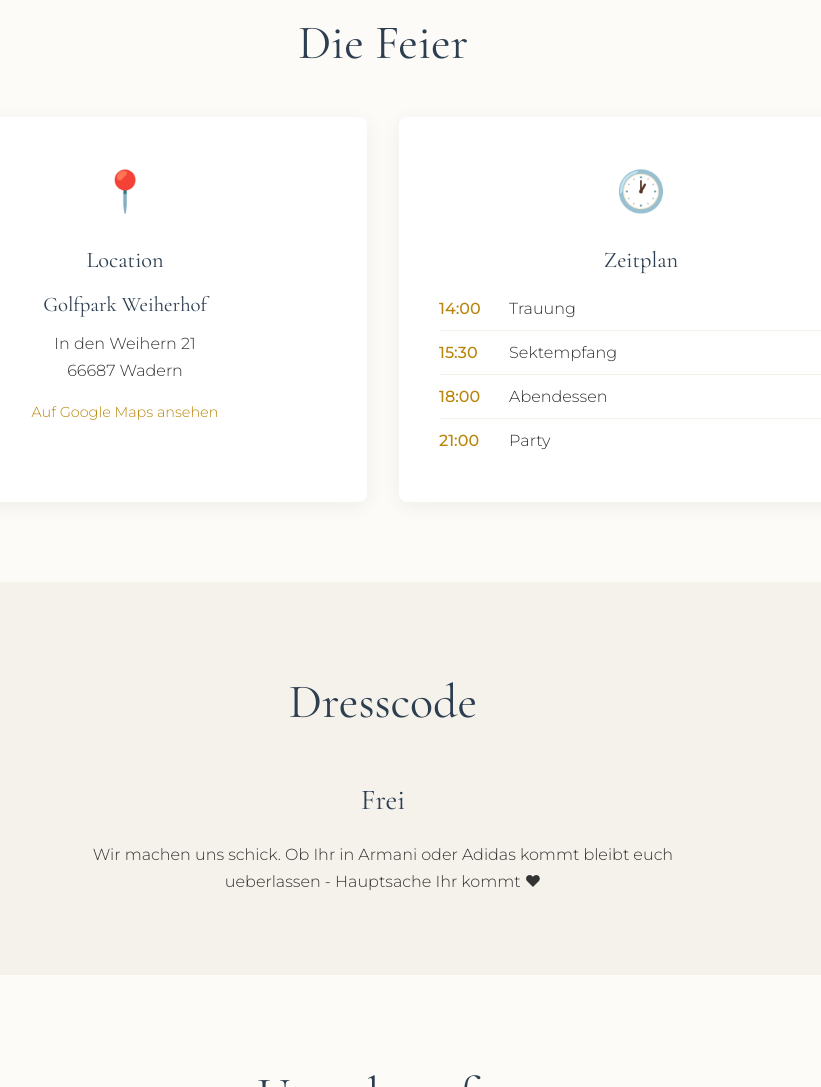
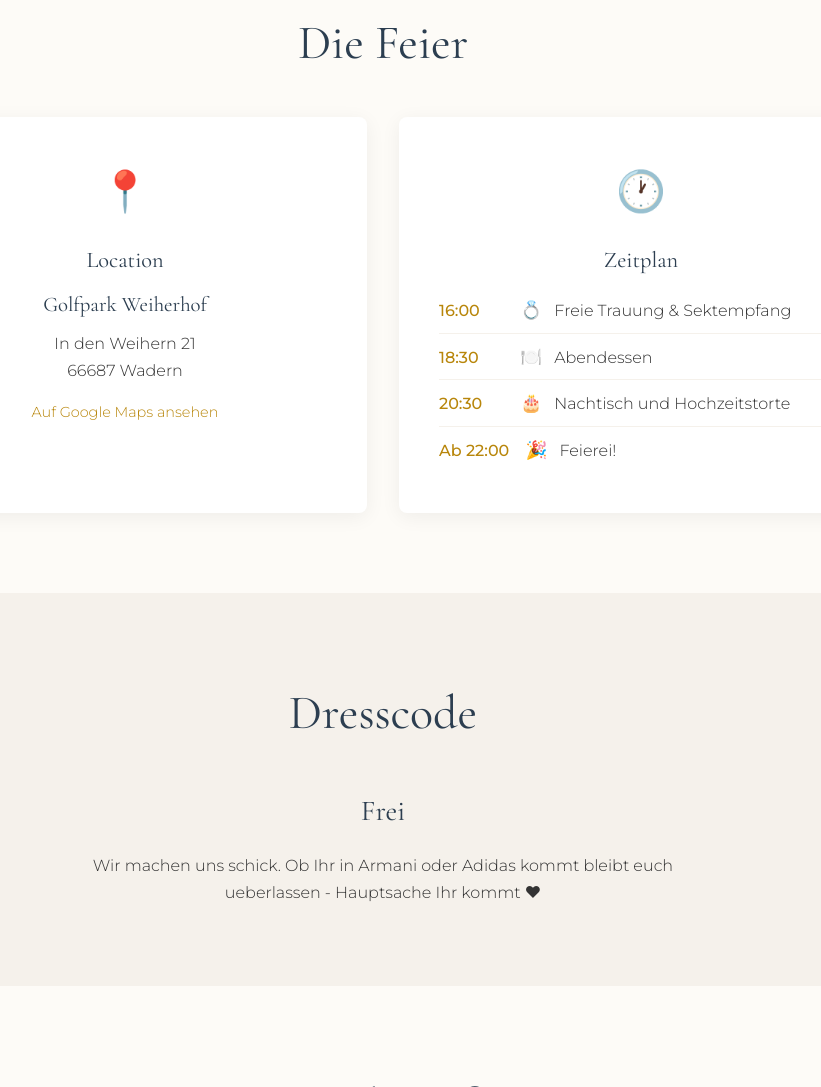
Before and after one commit to Geschnetzelt/wedding, a plain HTML site: page index.html in a window 1280 px wide. Shown: the part 877-1964 px from the top of the page, without its empty margins (257-1078 px from the left). Drawn offline with nearby package versions, Linux system fonts and the light colour scheme.

Commit message:
Update timeline with new times and pictograms

```diff
--- a/index.html
+++ b/index.html
@@ -38,10 +38,10 @@
                         <div class="icon">&#128336;</div>
                         <h3>Zeitplan</h3>
                         <ul class="timeline">
-                            <li><span class="time">14:00</span> Trauung</li>
-                            <li><span class="time">15:30</span> Sektempfang</li>
-                            <li><span class="time">18:00</span> Abendessen</li>
-                            <li><span class="time">21:00</span> Party</li>
+                            <li><span class="time">16:00</span> <span class="timeline-icon">💍</span> Freie Trauung & Sektempfang</li>
+                            <li><span class="time">18:30</span> <span class="timeline-icon">🍽️</span> Abendessen</li>
+                            <li><span class="time">20:30</span> <span class="timeline-icon">🎂</span> Nachtisch und Hochzeitstorte</li>
+                            <li><span class="time">Ab 22:00</span> <span class="timeline-icon">🎉</span> Feierei!</li>
                         </ul>
                     </div>
                 </div>
--- a/styles.css
+++ b/styles.css
@@ -231,9 +231,14 @@ a:hover {
 .time {
     font-weight: 500;
     color: var(--color-accent);
-    margin-right: 1rem;
+    margin-right: 0.75rem;
     display: inline-block;
-    min-width: 50px;
+    min-width: 65px;
+}
+
+.timeline-icon {
+    margin-right: 0.5rem;
+    font-size: 1.1rem;
 }
 
 /* ===== Dresscode ===== */
```
